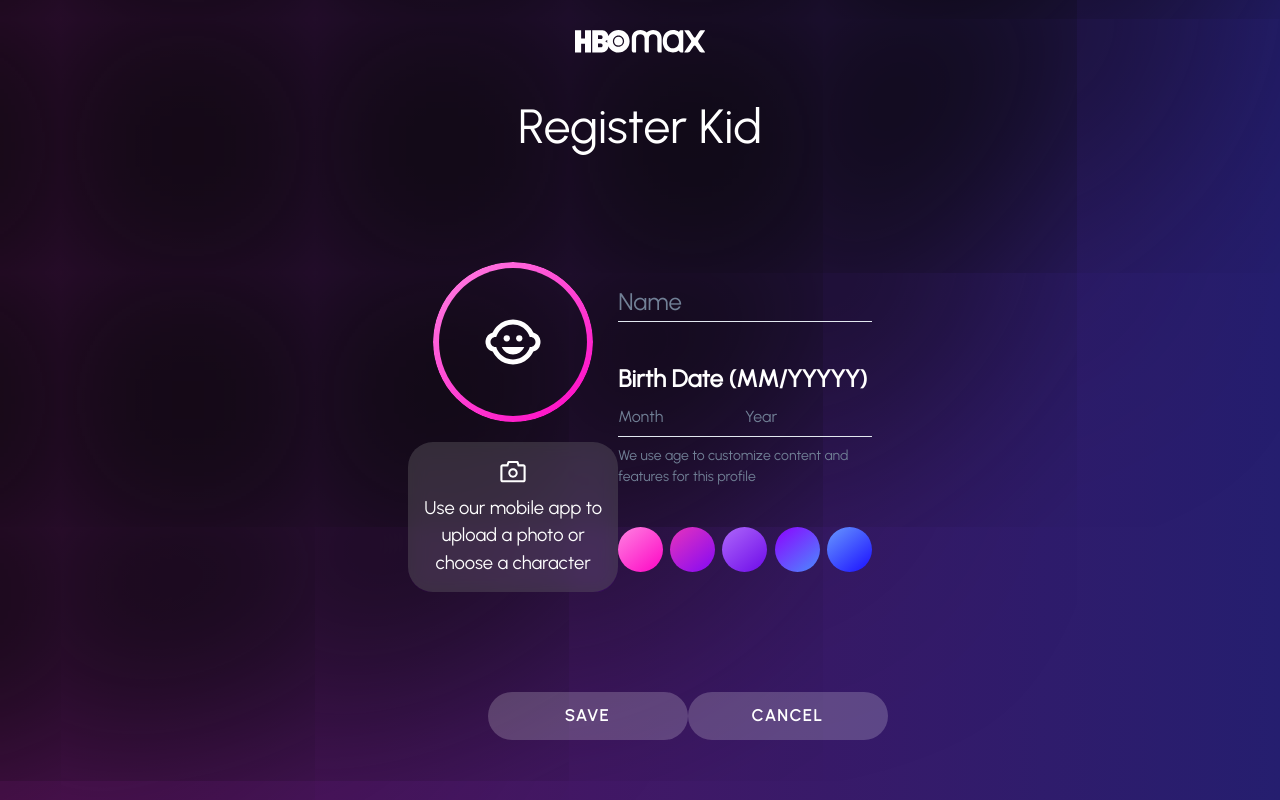
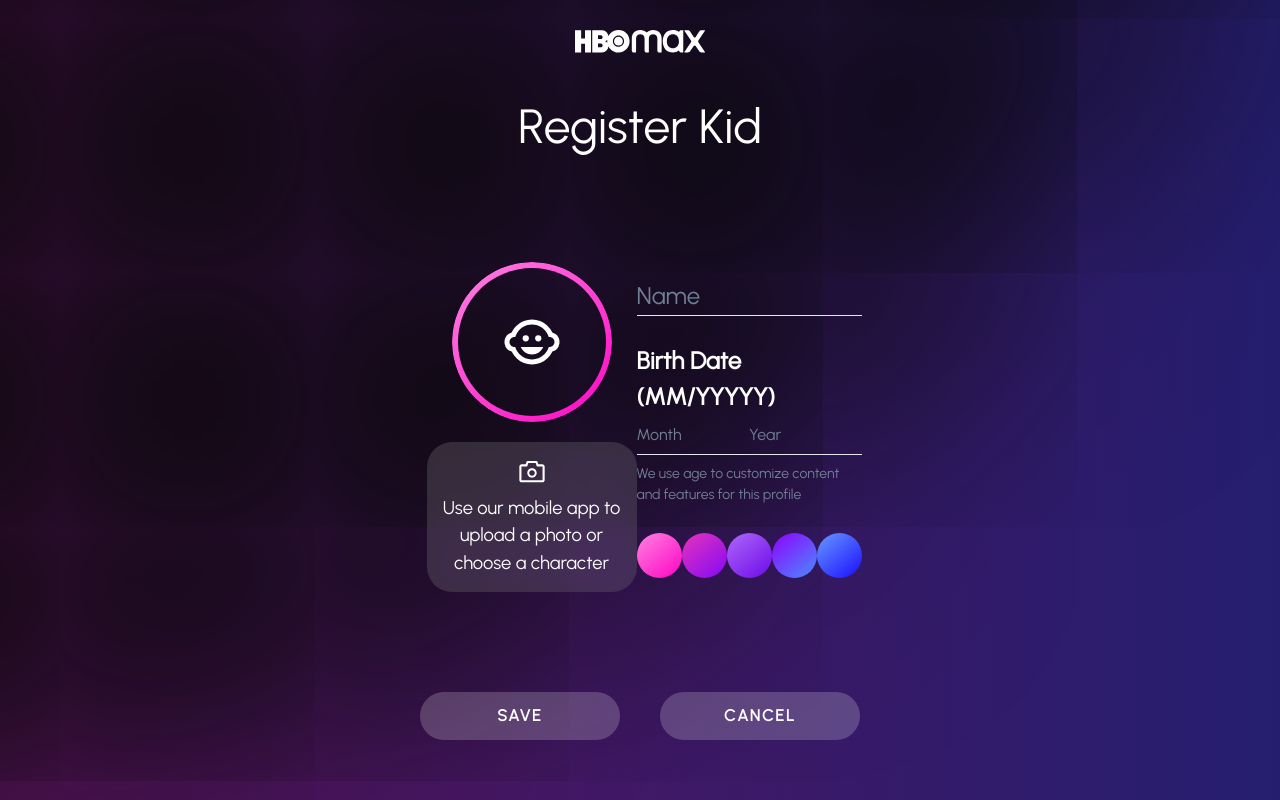
Before and after one commit to AlekoDimitrov/hbomax-clone-v2, a React (Create React App) app: page /register-kid in a window 1280 px wide. Built offline with nearby package versions, Linux system fonts and the light colour scheme; the HTML template or start-up script is replaced by a standard one.

Commit message:
feat: can edit profiles individually

```diff
--- a/src/App.tsx
+++ b/src/App.tsx
@@ -33,7 +33,18 @@
     avatarBackground: "linear-gradient(140deg, #ff83e2, #fd04c4) border-box",
   });
 
-  const [passedUser, setPassedUser] = useState();
+  const [passedUser, setPassedUser] = useState({
+    userDetails: {
+      name: "Guest",
+      userTheme: {
+        avatarBackground:
+          "linear-gradient(140deg, #ff83e2, #fd04c4) border-box",
+        background:
+          "linear-gradient(90deg, #5b135e 0%, #251e6f 100%) border-box",
+      },
+    },
+    userIdentifier: 0,
+  });
 
   return (
     <React.StrictMode>
--- a/src/Components/InitialScreen/Avatar/Avatar.jsx
+++ b/src/Components/InitialScreen/Avatar/Avatar.jsx
@@ -20,7 +20,11 @@
 
   return (
     <motion.div variants={variants} whileHover="whileHover">
-      <Flex cursor={"pointer"} position={"relative"} width={"fit-content"}>
+      <Flex
+        cursor={"pointer"}
+        position={"relative"}
+        width={"fit-content"}
+      >
         <Box
           className="circleBorder"
           background={
--- a/src/Components/InitialScreen/ColorButtons/ColorButtons.tsx
+++ b/src/Components/InitialScreen/ColorButtons/ColorButtons.tsx
@@ -3,75 +3,57 @@
 import { useContext } from "react";
 import { BackgroundContext } from "../../../Helper/Context";
 
-const ColorButtons = (props) => {
-  const { setBackground } = useContext(BackgroundContext);
+const ColorButtons = ({ setUpdatedUser }) => {
+  const { setBackground }: any = useContext(BackgroundContext);
+  const buttons = [
+    {
+      className: "button1",
+      background: "linear-gradient(90deg, #5b135e 0%, #251e6f 100%) border-box",
+      avatarBackground: "linear-gradient(140deg, #ff83e2, #fd04c4) border-box",
+    },
+    {
+      className: "button2",
+      background: "linear-gradient(90deg, #670451 0%, #3C0652 100%) border-box",
+      avatarBackground: "linear-gradient(140deg, #e833bc, #8209f5) border-box",
+    },
+    {
+      className: "button3",
+      background: "linear-gradient(90deg, #3B0B5B 0%, #561675 100%) border-box",
+      avatarBackground: "linear-gradient(140deg, #ae68fa, #6d0ae9) border-box",
+    },
+    {
+      className: "button4",
+      background: "linear-gradient(90deg, #2E1764 0%, #102554 100%) border-box",
+      avatarBackground: "linear-gradient(140deg, #8e01ff, #4a8cfe) border-box",
+    },
+    {
+      className: "button5",
+      background: "linear-gradient(90deg, #0D0E5A 0%, #2D3489 100%) border-box",
+      avatarBackground: "linear-gradient(140deg, #6899fe, #1a0dff) border-box",
+    },
+  ];
+
   return (
     <>
+      {buttons.map((button, key) => {
+        return (
           <motion.button
             whileHover={{ scale: 1.4 }}
             whileFocus={{ border: "3px solid white" }}
-        className={["button1", "defaultStyle"].join(" ")}
-        onClick={() =>
+            className={[button.className, "defaultStyle"].join(" ")}
+            onClick={() => {
               setBackground({
-            background:
-              "linear-gradient(90deg, #5b135e 0%, #251e6f 100%) border-box",
-            avatarBackground:
-              "linear-gradient(140deg, #ff83e2, #fd04c4) border-box",
-          })
+                background: button.background,
+                avatarBackground: button.avatarBackground,
+              });
+              {
+                setUpdatedUser !== undefined && setUpdatedUser(true);
               }
+            }}
+            key={key}
           />
-      <motion.button
-        whileHover={{ scale: 1.4 }}
-        whileFocus={{ border: "3px solid white" }}
-        className={["button2", "defaultStyle"].join(" ")}
-        onClick={() =>
-          setBackground({
-            background:
-              "linear-gradient(90deg, #670451 0%, #3C0652 100%) border-box",
-            avatarBackground:
-              "linear-gradient(140deg, #e833bc, #8209f5) border-box",
-          })
-        }
-      />
-      <motion.button
-        whileHover={{ scale: 1.4 }}
-        whileFocus={{ border: "3px solid white" }}
-        className={["button3", "defaultStyle"].join(" ")}
-        onClick={() =>
-          setBackground({
-            background:
-              "linear-gradient(90deg, #3B0B5B 0%, #561675 100%) border-box",
-            avatarBackground:
-              "linear-gradient(140deg, #ae68fa, #6d0ae9) border-box",
-          })
-        }
-      />
-      <motion.button
-        whileHover={{ scale: 1.4 }}
-        whileFocus={{ border: "3px solid white" }}
-        className={["button4", "defaultStyle"].join(" ")}
-        onClick={() =>
-          setBackground({
-            background:
-              "linear-gradient(90deg, #2E1764 0%, #102554 100%) border-box",
-            avatarBackground:
-              "linear-gradient(140deg, #8e01ff, #4a8cfe) border-box",
-          })
-        }
-      />
-      <motion.button
-        whileHover={{ scale: 1.4 }}
-        whileFocus={{ border: "3px solid white" }}
-        className={["button5", "defaultStyle"].join(" ")}
-        onClick={() =>
-          setBackground({
-            background:
-              "linear-gradient(90deg, #0D0E5A 0%, #2D3489 100%) border-box",
-            avatarBackground:
-              "linear-gradient(140deg, #6899fe, #1a0dff) border-box",
-          })
-        }
-      />
+        );
+      })}
     </>
   );
 };
--- a/src/Components/InitialScreen/EditProfile/EditProfile.tsx
+++ b/src/Components/InitialScreen/EditProfile/EditProfile.tsx
@@ -1,19 +1,27 @@
 import React, { useContext, useState } from "react";
-import { Box, Button, Flex, HStack, Input, Text } from "@chakra-ui/react";
+import { Flex, HStack, Input, Text } from "@chakra-ui/react";
 import { Link as RouterLink } from "react-router-dom";
 import Avatar from "../Avatar/Avatar";
 import { AiOutlineCamera } from "react-icons/ai";
 import ColorButtons from "../ColorButtons/ColorButtons";
 import { BsPerson } from "react-icons/bs";
 import NavigationButtons from "../NavigationButtons/NavigationButtons";
-import { BackgroundContext, PassedUserContext } from "../../../Helper/Context";
+import {
+  BackgroundContext,
+  PassedUserContext,
+  UsersContext,
+} from "../../../Helper/Context";
 
 const EditProfile = () => {
+  const { users, setUsers }: any = useContext(UsersContext);
   const { passedUser, setPassedUser }: any = useContext(PassedUserContext);
+  const [updatedUser, setUpdatedUser] = useState(false);
   const [buttonToggle, setButtonToggle] = useState(
     passedUser === undefined ? true : false
   );
   const { background }: any = useContext(BackgroundContext);
+  // console.log(users);
+
   return (
     <>
       <Flex
@@ -29,14 +37,14 @@
           Edit Profile
         </Text>
 
-        <Flex w={"35%"} justify={"space-between"}>
+        <Flex w={"50%"} justify={"space-between"}>
           <Flex flexDir={"column"} align={"center"}>
             <Avatar
               icon={<BsPerson />}
               background={
-                passedUser === undefined
+                updatedUser
                   ? background.avatarBackground
-                  : passedUser.userTheme.avatarBackground
+                  : passedUser.userDetails.userTheme.avatarBackground
               }
             />
             <Flex
@@ -68,7 +76,9 @@
               fontSize={"2xl"}
               maxLength={20}
               id={"inputName"}
-              defaultValue={passedUser === undefined ? "" : passedUser.name}
+              defaultValue={
+                passedUser === undefined ? "" : passedUser.userDetails.name
+              }
               onChange={() => {
                 if (
                   (document.getElementById("inputName") as HTMLInputElement)
@@ -83,18 +93,33 @@
             />
 
             <Flex w={"100%"} justify={"space-between"}>
-              <ColorButtons />
+              <ColorButtons setUpdatedUser={setUpdatedUser} />
             </Flex>
           </Flex>
         </Flex>
-        <Flex w={"25%"} justify={"space-around"} mb={"30px"}>
-          <RouterLink to={"/who-is-watching"}>
+        <HStack spacing={"40px"} mb={"30px"}>
+          <RouterLink
+            to={"/who-is-watching"}
+            onClick={() => {
+              let updateOldUsers = users;
+              updateOldUsers[passedUser.userIdentifier] = {
+                name: (document.getElementById("inputName") as HTMLInputElement)
+                  .value,
+                userTheme: {
+                  avatarBackground: background.avatarBackground,
+                  background: background.background,
+                },
+              };
+
+              setUsers(updateOldUsers);
+            }}
+          >
             <NavigationButtons content={"SAVE"} disabled={buttonToggle} />
           </RouterLink>
           <RouterLink to={"/manage-profiles"}>
             <NavigationButtons content="CANCEL" />
           </RouterLink>
-        </Flex>
+        </HStack>
       </Flex>
     </>
   );
--- a/src/Components/InitialScreen/InitialScreen.tsx
+++ b/src/Components/InitialScreen/InitialScreen.tsx
@@ -18,12 +18,14 @@
       <div className="circleShadow" />
       <Flex
         h={"100vh"}
+        w={"100%"}
+        justify={"center"}
         minH={"700px"}
         padding={"30px"}
         background={background.background}
       >
         <HBOSvgLogo className="colorWhite" />
-        <Flex zIndex={1} flexDir={"column"} alignItems={"center"} w={"100%"}>
+        <Flex zIndex={1} flexDir={"column"} alignItems={"center"} w={"70%"}>
           <Routes>
             <Route path="/" element={<Register />} />
             <Route path="/who-is-watching" element={<WhosWatching />} />
--- a/src/Components/InitialScreen/ManageProfiles/ManageProfiles.tsx
+++ b/src/Components/InitialScreen/ManageProfiles/ManageProfiles.tsx
@@ -30,10 +30,10 @@
           {users.map((user, key) => {
             return (
               <Box
-                onClick={() => {
-                  setPassedUser(user);
-                }}
                 key={key}
+                onClick={() =>
+                  setPassedUser({ userDetails: user, userIdentifier: key })
+                }
               >
                 <RouterLink to={"edit-profile"}>
                   <Avatar
--- a/src/Components/InitialScreen/Register/Register.tsx
+++ b/src/Components/InitialScreen/Register/Register.tsx
@@ -16,8 +16,6 @@
 
   return (
     <>
-      {console.log(users)}
-      {console.log(users.length)}
       <Flex
         mt={"60px"}
         flexDir={"column"}
@@ -31,7 +29,7 @@
           Your First User
         </Text>
 
-        <Flex w={"35%"} justify={"space-between"}>
+        <Flex w={"50%"} justify={"space-between"}>
           <Flex flexDir={"column"} align={"center"}>
             <Avatar icon={<BsPerson />} />
             <Flex
--- a/src/Components/InitialScreen/RegisterAdult/RegisterAdult.tsx
+++ b/src/Components/InitialScreen/RegisterAdult/RegisterAdult.tsx
@@ -11,7 +11,7 @@
 
 const RegisterAdult = () => {
   const { users, setUsers }: any = useContext(UsersContext);
-  const { background } = useContext(BackgroundContext);
+  const { background }: any = useContext(BackgroundContext);
   const [buttonToggle, setButtonToggle] = useState(true);
 
   return (
@@ -29,7 +29,7 @@
           Register Adult
         </Text>
 
-        <Flex w={"35%"} justify={"space-between"}>
+        <Flex w={"50%"} justify={"space-between"}>
           <Flex flexDir={"column"} align={"center"}>
             <Avatar icon={<BsPerson />} />
             <Flex
@@ -74,7 +74,7 @@
             </Flex>
           </Flex>
         </Flex>
-        <Flex w={"25%"} justify={"space-around"} mb={"30px"}>
+        <HStack spacing={"40px"} mb={"30px"}>
           <RouterLink to={"/who-is-watching"}>
             <NavigationButtons
               content={"SAVE"}
@@ -97,7 +97,7 @@
           <RouterLink to={"/who-is-watching"}>
             <NavigationButtons content="CANCEL" />
           </RouterLink>
-        </Flex>
+        </HStack>
       </Flex>
     </>
   );
--- a/src/Components/InitialScreen/RegisterKid/RegisterKid.tsx
+++ b/src/Components/InitialScreen/RegisterKid/RegisterKid.tsx
@@ -27,7 +27,7 @@
           Register Kid
         </Text>
 
-        <Flex w={"38%"} justify={"space-between"}>
+        <Flex w={"50%"} justify={"space-between"}>
           <Flex flexDir={"column"} align={"center"}>
             <Avatar icon={<MdChildCare />} />
             <Flex
@@ -93,7 +93,7 @@
             </Flex>
           </Flex>
         </Flex>
-        <Flex w={"25%"} justify={"space-around"} mb={"30px"}>
+        <HStack spacing={"40px"} mb={"30px"}>
           <RouterLink to={"/who-is-watching"}>
             <NavigationButtons
               content={"SAVE"}
@@ -116,7 +116,7 @@
           <RouterLink to={"/who-is-watching"}>
             <NavigationButtons content="CANCEL" />
           </RouterLink>
-        </Flex>
+        </HStack>
       </Flex>
     </>
   );
```
Lines whose indentation alone changed are shown as unchanged.
